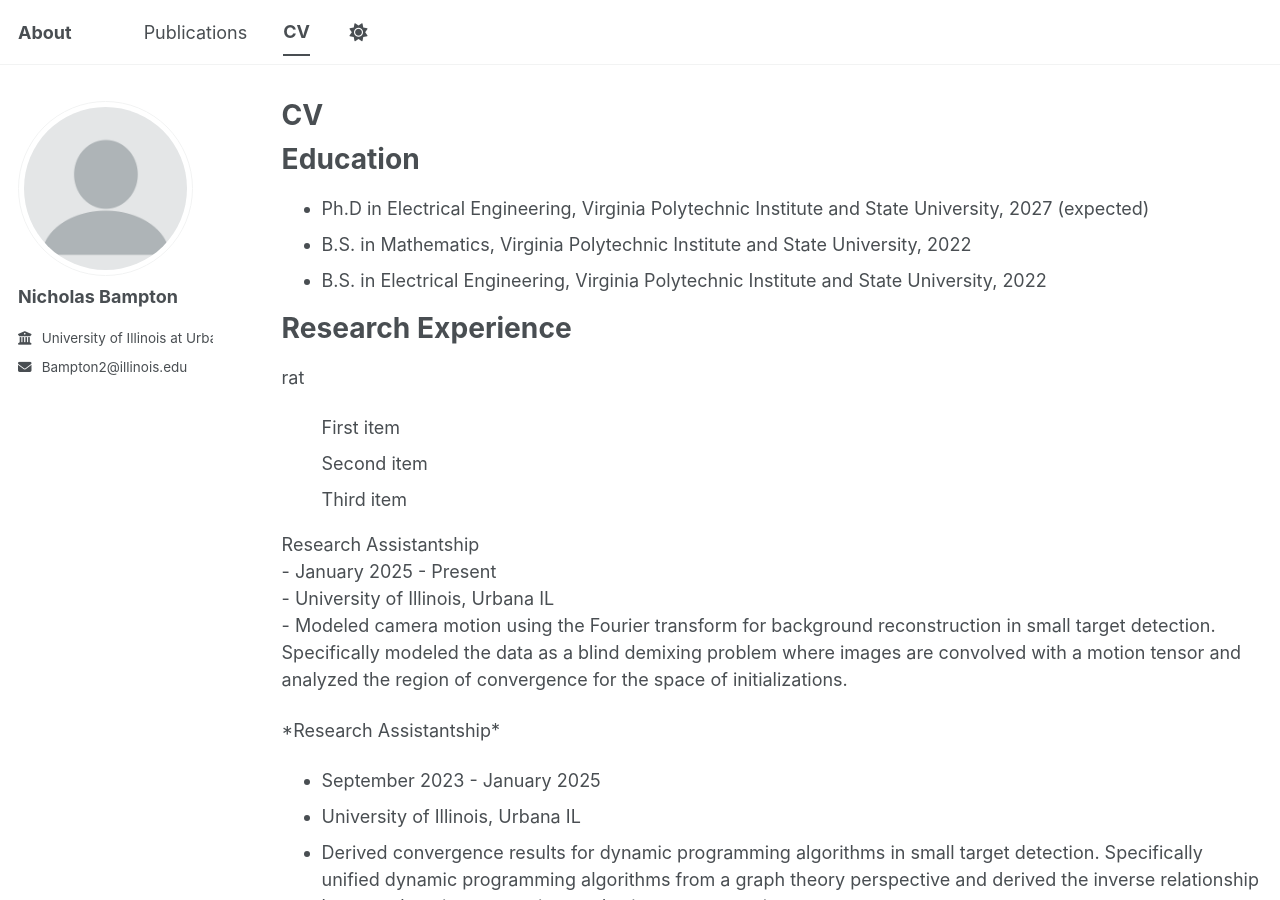
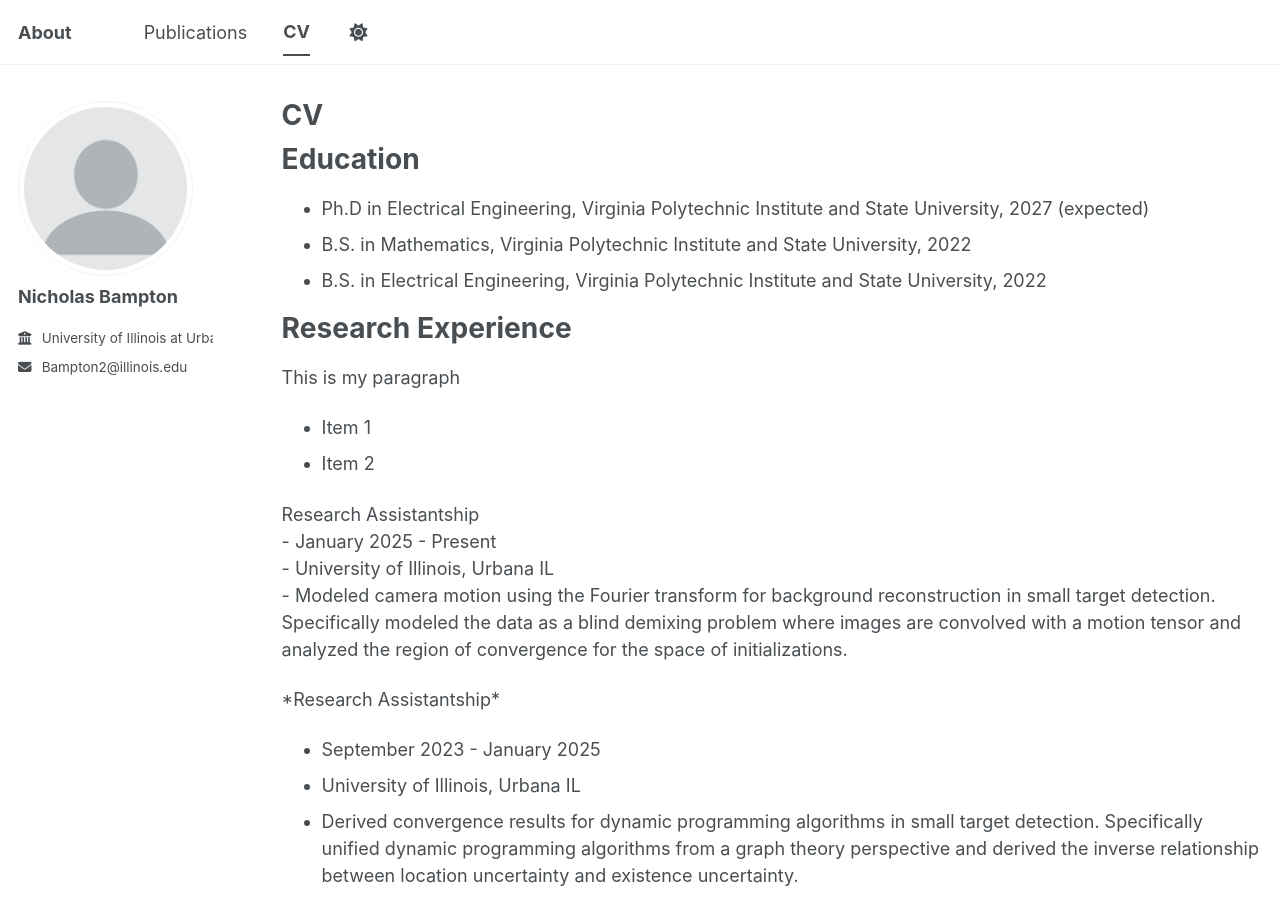
Before and after one commit to nick-bampton/nick-bampton.github.io, a Jekyll site: the page built from _pages/cv.md, in a window 1280 px wide and 900 px high. Built offline with Jekyll 4.4.1, drawn with Linux system fonts in a browser that asks for light colours; a script bundle is joined from its source files by our own code; library files that are not in the unit come from our copies.

Commit message:
Update cv.md

```diff
--- a/_pages/cv.md
+++ b/_pages/cv.md
@@ -20,12 +20,12 @@
 Research Experience
 ======
 
-<p>rat</p>
-<ul style="list-style-type:none;">
-  <li>First item</li>
-  <li>Second item</li>
-  <li>Third item</li>
+<p>This is my paragraph
+<ul>
+  <li>Item 1</li>
+  <li>Item 2</li>
 </ul>
+</p>
 
 Research Assistantship<br>
 \- January 2025 - Present<br>
```
